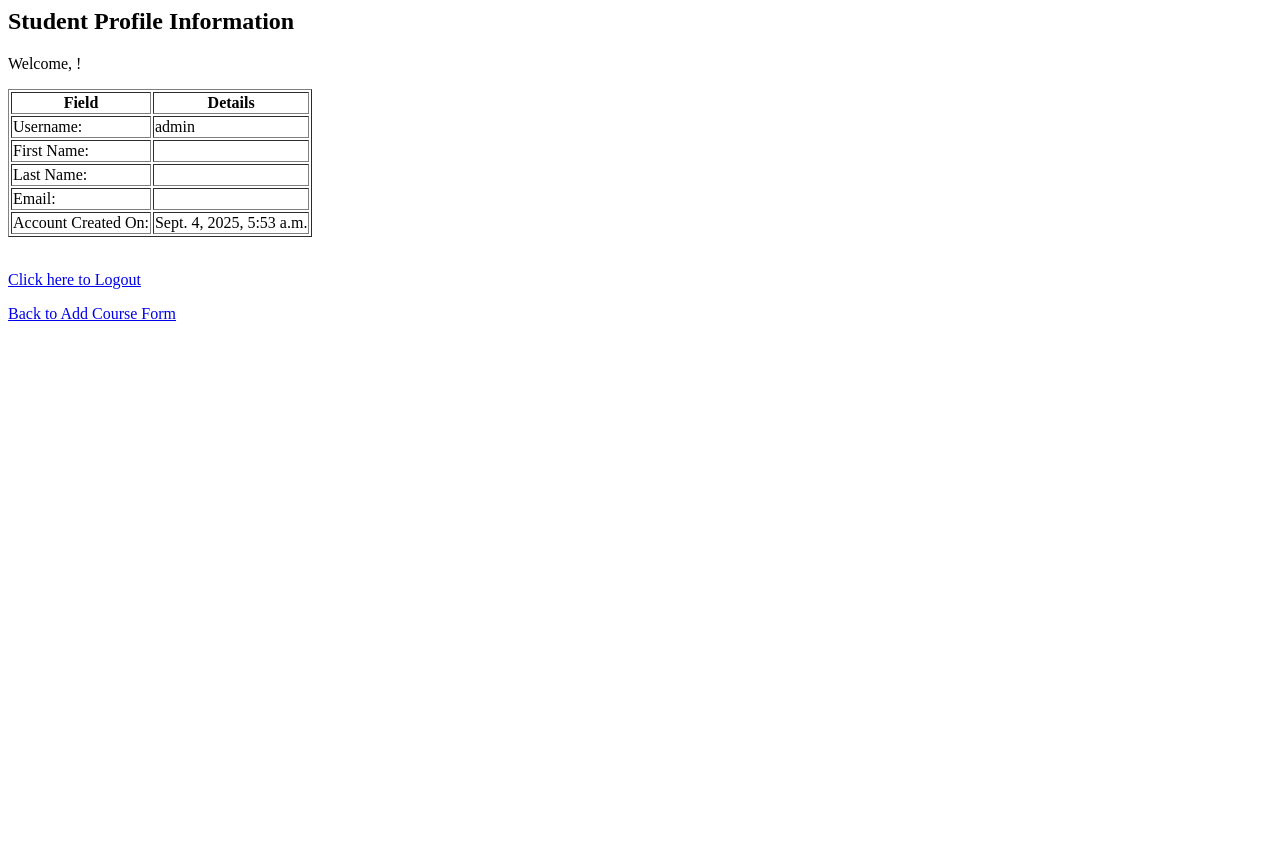
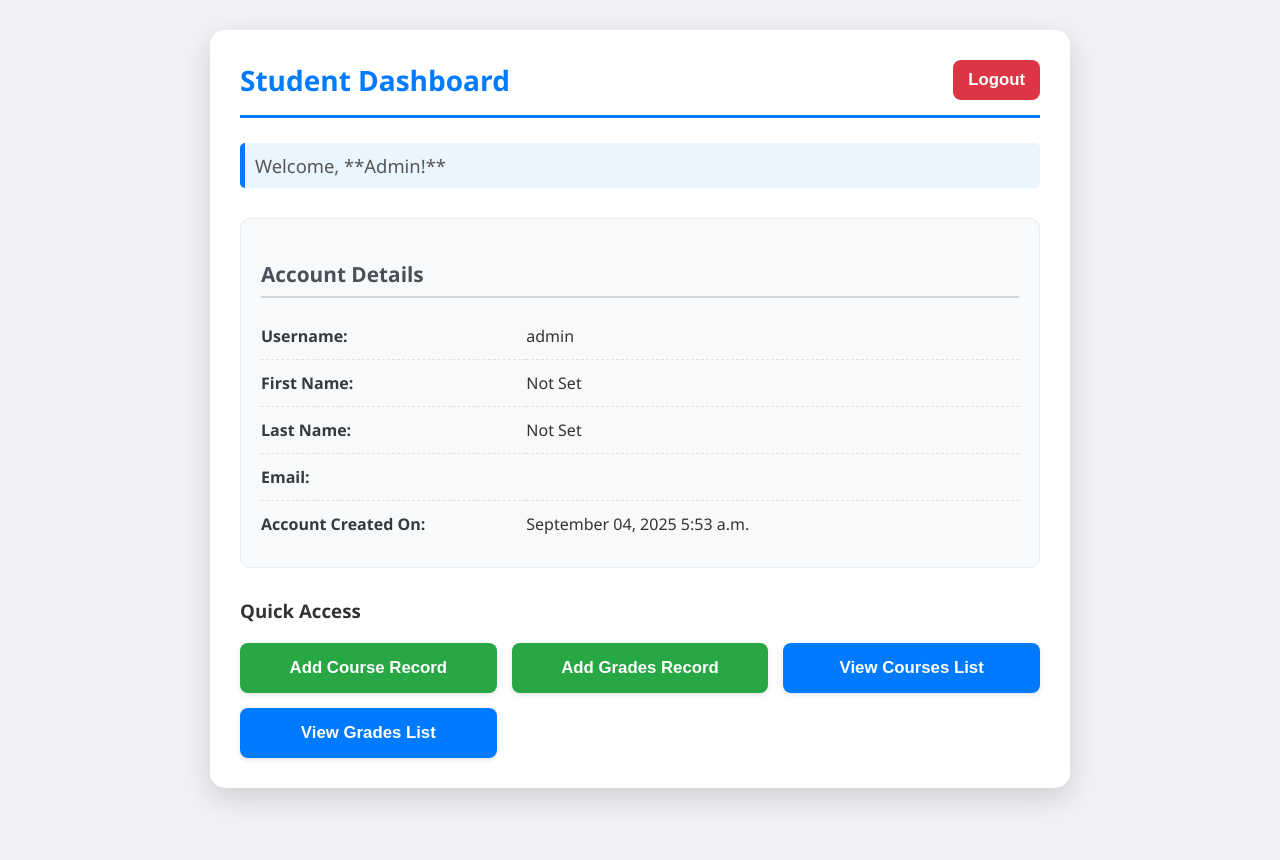
Before and after one commit to junelledinglasan/FINALS_ACTIVITY_5_ITPS309, a Django app: page /profile/ in a window 1280 px wide. Before the commit the page ends 321 px from the top, so only its background shows below. Run offline with Django 5.2, Linux system fonts and the light colour scheme; a user stored in the database is signed in.

Commit message:
Update profile.html

```diff
--- a/enrollment/online_enrollment/templates/profile.html
+++ b/enrollment/online_enrollment/templates/profile.html
@@ -1,14 +1,174 @@
-<h2>Student Profile Information</h2>
+<!DOCTYPE html>
+<html lang="en">
+<head>
+    <meta charset="UTF-8">
+    <meta name="viewport" content="width=device-width, initial-scale=1.0">
+    <title>Student Profile</title>
 
-<p>Welcome, {{ user.first_name }}!</p>
+    <style>
+        /* General Layout */
+        body {
+            font-family: 'Segoe UI', Tahoma, Geneva, Verdana, sans-serif; /* Modern Font */
+            background-color: #f0f2f5;
+            margin: 0;
+            padding: 30px;
+            display: flex;
+            justify-content: center;
+            align-items: flex-start;
+            min-height: 100vh;
+            color: #333;
+        }
 
-<table border="1">
-    <thead>
-        <tr>
-            <th>Field</th>
-            <th>Details</th>
-        </tr>
-    </thead>
+        /* Main Container (The Profile Card) */
+        .profile-container {
+            max-width: 800px;
+            width: 100%;
+            padding: 30px;
+            background-color: #ffffff;
+            border-radius: 15px;
+            box-shadow: 0 10px 30px rgba(0, 0, 0, 0.15);
+        }
+
+        /* Header and Title */
+        .header-section {
+            display: flex;
+            justify-content: space-between;
+            align-items: center;
+            border-bottom: 3px solid #007bff; /* Primary Blue Accent */
+            padding-bottom: 15px;
+            margin-bottom: 25px;
+        }
+
+        .header-section h2 {
+            color: #007bff;
+            font-size: 28px;
+            font-weight: 600;
+            margin: 0;
+        }
+
+        .welcome-message {
+            font-size: 1.15em;
+            color: #555;
+            margin-bottom: 30px;
+            padding: 10px;
+            border-left: 5px solid #007bff;
+            background-color: #e9f5ff; /* Light blue background for emphasis */
+            border-radius: 5px;
+        }
+
+        /* Details Card Wrapper */
+        .details-card {
+            background-color: #f8f9fa;
+            border-radius: 10px;
+            padding: 20px;
+            margin-bottom: 30px;
+            border: 1px solid #e9ecef;
+        }
+
+        .details-card h3 {
+            color: #495057;
+            border-bottom: 2px solid #ced4da;
+            padding-bottom: 8px;
+            margin-bottom: 15px;
+            font-size: 1.3em;
+            font-weight: 600;
+        }
+
+        /* Profile Details Table Styling */
+        .profile-table {
+            width: 100%;
+            border-collapse: collapse;
+        }
+
+        .profile-table td {
+            padding: 12px 0;
+            text-align: left;
+            font-size: 1em;
+            border-bottom: 1px dashed #e0e0e0;
+        }
+
+        .profile-table tbody tr:last-child td {
+            border-bottom: none;
+        }
+
+        .profile-table td:first-child {
+            font-weight: bold;
+            color: #343a40;
+            width: 35%;
+        }
+
+        /* Navigation Button Group */
+        .button-group {
+            display: grid;
+            /* Adaptive layout: 2 columns on medium/large screens */
+            grid-template-columns: repeat(auto-fit, minmax(200px, 1fr));
+            gap: 15px;
+            margin-top: 20px;
+        }
+
+        .action-button {
+            padding: 15px;
+            border: none;
+            border-radius: 8px;
+            font-size: 1.05em;
+            cursor: pointer;
+            transition: background-color 0.3s, transform 0.1s, box-shadow 0.3s;
+            box-shadow: 0 2px 5px rgba(0, 0, 0, 0.1);
+            text-align: center;
+            /* Ensure anchor link text inherits white color */
+            color: white;
+        }
+
+        .action-button a {
+            text-decoration: none;
+            color: inherit; /* Inherit white color from button */
+            font-weight: 600;
+            display: block;
+            width: 100%;
+            height: 100%;
+        }
+
+        /* Specific Button Colors */
+        .logout-button {
+            background-color: #dc3545; /* Red */
+        }
+        .logout-button:hover {
+            background-color: #c82333;
+            transform: translateY(-2px);
+        }
+
+        .add-button {
+            background-color: #28a745; /* Green */
+        }
+        .add-button:hover {
+            background-color: #218838;
+            transform: translateY(-2px);
+        }
+
+        .list-button {
+            background-color: #007bff; /* Blue */
+        }
+        .list-button:hover {
+            background-color: #0056b3;
+            transform: translateY(-2px);
+        }
+    </style>
+</head>
+<body>
+    <div class="profile-container">
+
+        <div class="header-section">
+            <h2>Student Dashboard</h2>
+            <button class="action-button logout-button" style="width: auto; padding: 10px 15px; box-shadow: none;">
+                <a href="{% url 'user_login' %}">Logout</a>
+            </button>
+        </div>
+
+        <p class="welcome-message">Welcome, **{{ user.first_name|default:user.username|title }}!**</p>
+
+        <div class="details-card">
+            <h3>Account Details</h3>
+            <table class="profile-table">
                 <tbody>
                     <tr>
                         <td>Username:</td>
@@ -16,11 +176,11 @@
                     </tr>
                     <tr>
                         <td>First Name:</td>
-            <td>{{ user.first_name }}</td>
+                        <td>{{ user.first_name|default:"Not Set" }}</td>
                     </tr>
                     <tr>
                         <td>Last Name:</td>
-            <td>{{ user.last_name }}</td>
+                        <td>{{ user.last_name|default:"Not Set" }}</td>
                     </tr>
                     <tr>
                         <td>Email:</td>
@@ -28,11 +188,31 @@
                     </tr>
                     <tr>
                         <td>Account Created On:</td>
-            <td>{{ user.date_joined }}</td>
+                        <td>{{ user.date_joined|date:"F d, Y P" }}</td>
                     </tr>
                 </tbody>
             </table>
+        </div>
 
-<br>
-<p><a href="{% url 'user_logout' %}">Click here to Logout</a></p>
-<p><a href="{% url 'add_course' %}">Back to Add Course Form</a></p>
+        <h3>Quick Access</h3>
+
+        <div class="button-group">
+
+            <button class="action-button add-button">
+                <a href="{% url 'add_course' %}">Add Course Record</a>
+            </button>
+            <button class="action-button add-button">
+                <a href="{% url 'add_grades' %}">Add Grades Record</a>
+            </button>
+
+            <button class="action-button list-button">
+                <a href="{% url 'courses_list' %}">View Courses List</a>
+            </button>
+            <button class="action-button list-button">
+                <a href="{% url 'grades_list' %}">View Grades List</a>
+            </button>
+
+            </div>
+    </div>
+</body>
+</html>
```
Lines whose indentation alone changed are shown as unchanged.
